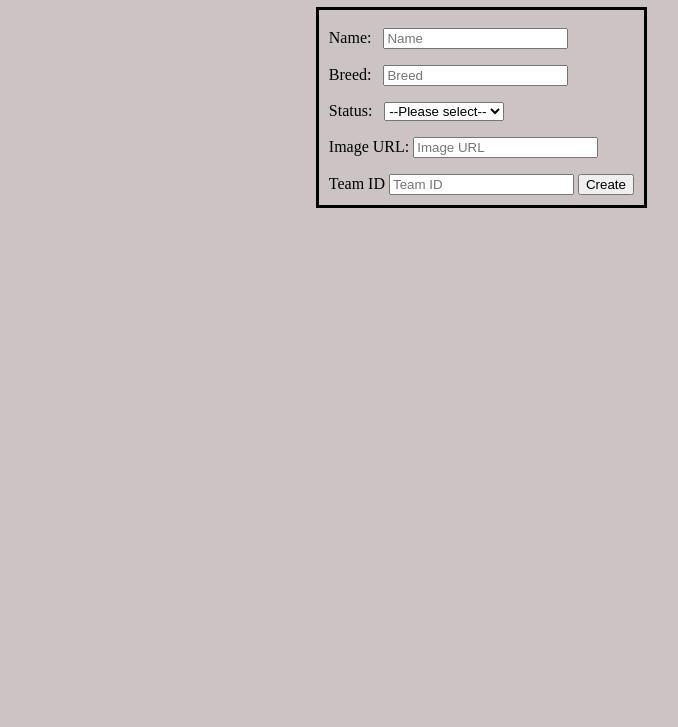
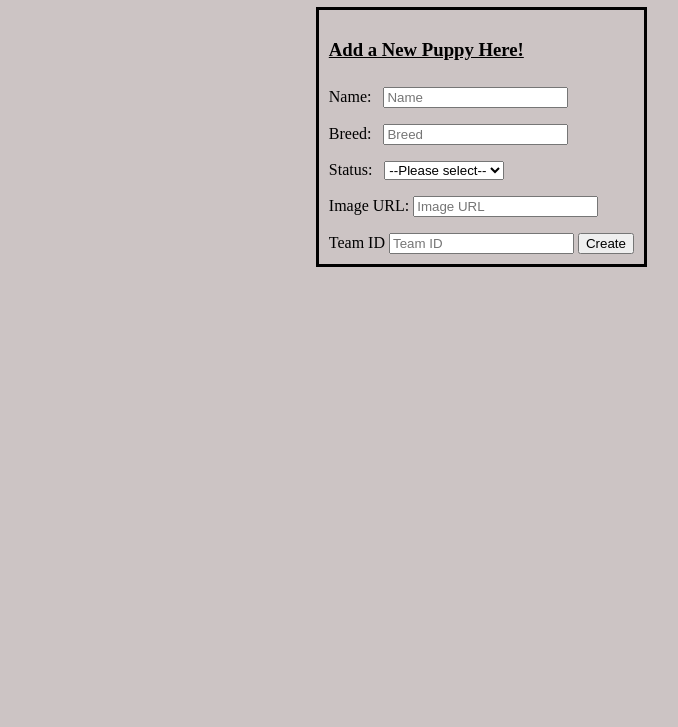
Before and after one commit to jshirey55/block23aCareerSim, a website: page index.html in a window 1280 px wide. Shown: the part 73-800 px from the top of the page, without its empty margins (525-1203 px from the left). Drawn offline with Linux system fonts and the light colour scheme; no server answers.

Commit message:
added header to create form

```diff
--- a/index.css
+++ b/index.css
@@ -93,3 +93,7 @@ body {
     margin: 3px;
     text-decoration: underline;
 }
+
+.createHeader {
+    text-decoration: underline;
+}
--- a/index.html
+++ b/index.html
@@ -16,6 +16,7 @@
     <div id="list-of-pets-container"></div>
       <div id="pet-details-container" class="details-section" style = "display: none"></div>
     <div id="new-pet-form-container">
+        <h3 class = "createHeader">Add a New Puppy Here!</h3>
         <form id="new-pet-form">
             <label for="name">
                 Name:
```
